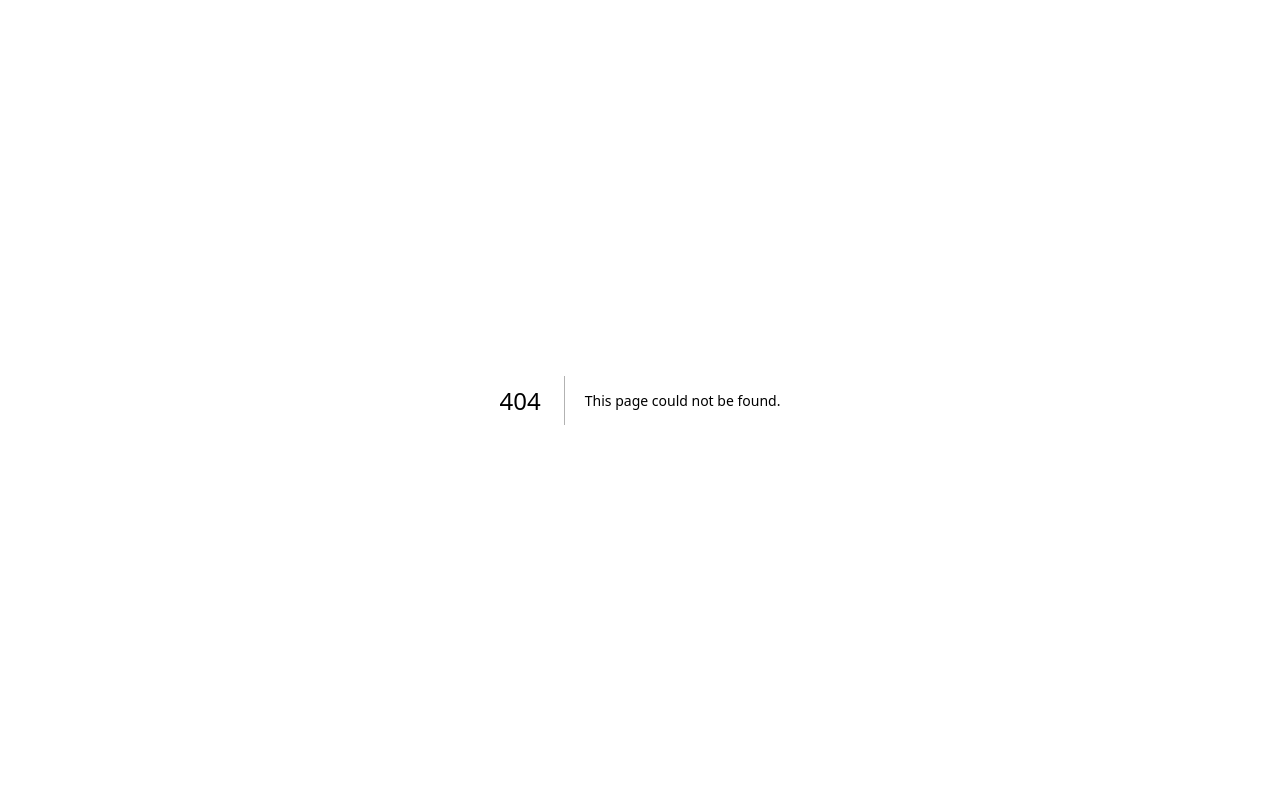
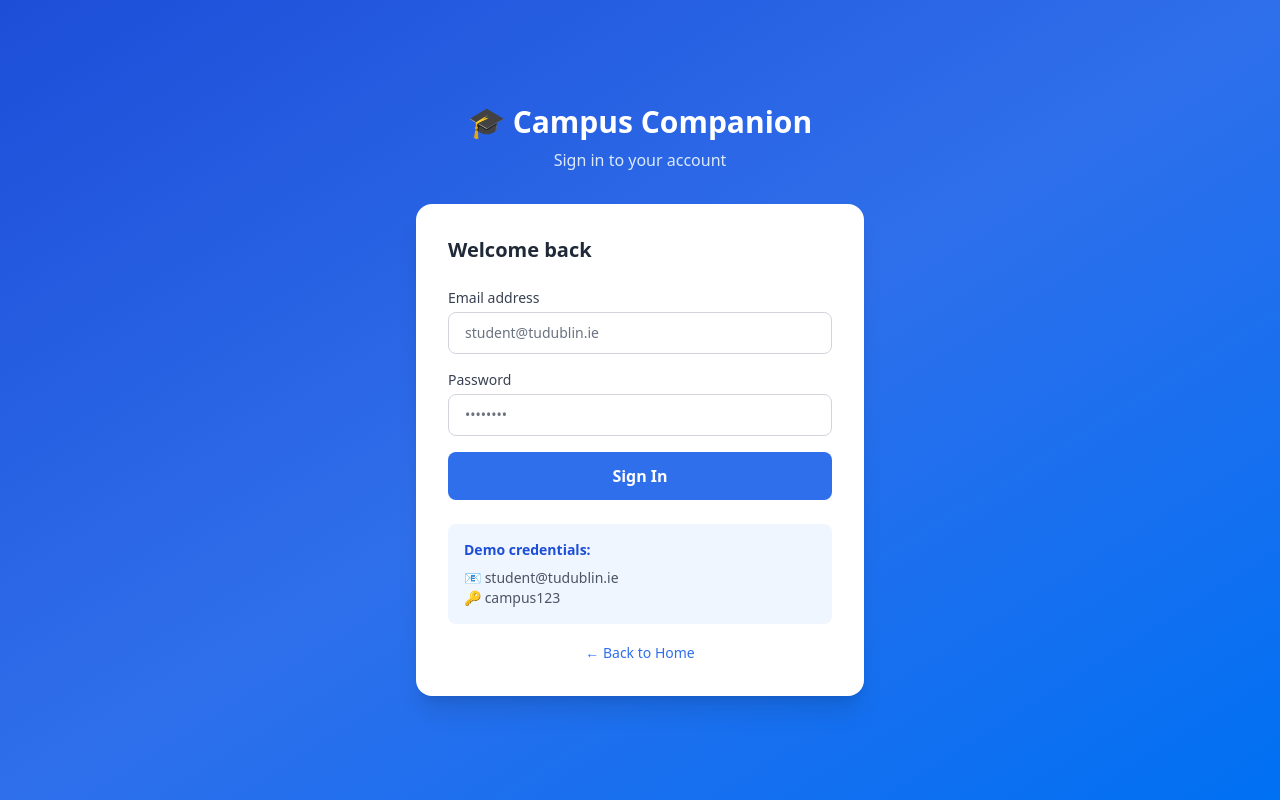
Before and after one commit to VictoriaX002/Nature-of-Enterprise-CA3, a Next.js app in the folder nextjs-dashboard/: page /login in a window 1280 px wide. Before the commit this address had no page. Built offline with nearby package versions, Linux system fonts and the light colour scheme.

Commit message:
feat: add login page with demo credentials and TU Dublin styling

```diff
--- /dev/null
+++ b/nextjs-dashboard/app/login/page.tsx
@@ -0,0 +1,119 @@
+"use client";
+import { useState } from "react";
+import { useRouter } from "next/navigation";
+import Link from "next/link";
+
+// Fictional users
+const USERS = [
+  { email: "student@tudublin.ie", password: "campus123", name: "Jamie O'Brien" },
+  { email: "staff@tudublin.ie", password: "staff456", name: "Dr. Sarah Murphy" },
+];
+
+export default function LoginPage() {
+  const router = useRouter();
+  const [email, setEmail] = useState("");
+  const [password, setPassword] = useState("");
+  const [error, setError] = useState("");
+  const [loading, setLoading] = useState(false);
+
+  const handleLogin = (e: React.FormEvent) => {
+    e.preventDefault();
+    setLoading(true);
+    setError("");
+
+    setTimeout(() => {
+      const user = USERS.find(
+        (u) => u.email === email && u.password === password
+      );
+
+      if (user) {
+        router.push("/");
+      } else {
+        setError("Invalid email or password. Please try again.");
+      }
+      setLoading(false);
+    }, 800);
+  };
+
+  return (
+    <main className="min-h-screen bg-gradient-to-br from-blue-700 via-blue-600 to-blue-500 flex items-center justify-center p-6">
+      <div className="w-full max-w-md">
+
+        {/* Logo */}
+        <div className="text-center mb-8">
+          <h1 className="text-3xl font-extrabold text-white">
+            🎓 Campus Companion
+          </h1>
+          <p className="text-blue-100 mt-2">Sign in to your account</p>
+        </div>
+
+        {/* Card */}
+        <div className="bg-white rounded-2xl shadow-xl p-8">
+          <h2 className="text-xl font-bold text-gray-800 mb-6">Welcome back</h2>
+
+          <form onSubmit={handleLogin} className="space-y-4">
+
+            <div>
+              <label htmlFor="email" className="block text-sm font-medium text-gray-700 mb-1">
+                Email address
+              </label>
+              <input
+                id="email"
+                type="email"
+                required
+                placeholder="student@tudublin.ie"
+                value={email}
+                onChange={(e) => setEmail(e.target.value)}
+                className="w-full border border-gray-300 rounded-lg px-4 py-2.5 text-sm focus:outline-none focus:ring-2 focus:ring-blue-500"
+              />
+            </div>
+
+            <div>
+              <label htmlFor="password" className="block text-sm font-medium text-gray-700 mb-1">
+                Password
+              </label>
+              <input
+                id="password"
+                type="password"
+                required
+                placeholder="••••••••"
+                value={password}
+                onChange={(e) => setPassword(e.target.value)}
+                className="w-full border border-gray-300 rounded-lg px-4 py-2.5 text-sm focus:outline-none focus:ring-2 focus:ring-blue-500"
+              />
+            </div>
+
+            {error && (
+              <div className="bg-red-50 border border-red-200 text-red-600 text-sm rounded-lg px-4 py-3">
+                {error}
+              </div>
+            )}
+
+            <button
+              type="submit"
+              disabled={loading}
+              className="w-full bg-blue-600 hover:bg-blue-700 text-white font-bold py-3 rounded-lg transition-colors disabled:opacity-50"
+            >
+              {loading ? "Signing in..." : "Sign In"}
+            </button>
+
+          </form>
+
+          {/* Demo credentials */}
+          <div className="mt-6 bg-blue-50 rounded-lg p-4 text-sm text-gray-600">
+            <p className="font-semibold text-blue-700 mb-2">Demo credentials:</p>
+            <p>📧 student@tudublin.ie</p>
+            <p>🔑 campus123</p>
+          </div>
+
+          <div className="mt-4 text-center">
+            <Link href="/" className="text-sm text-blue-600 hover:underline">
+              ← Back to Home
+            </Link>
+          </div>
+        </div>
+
+      </div>
+    </main>
+  );
+}
```
